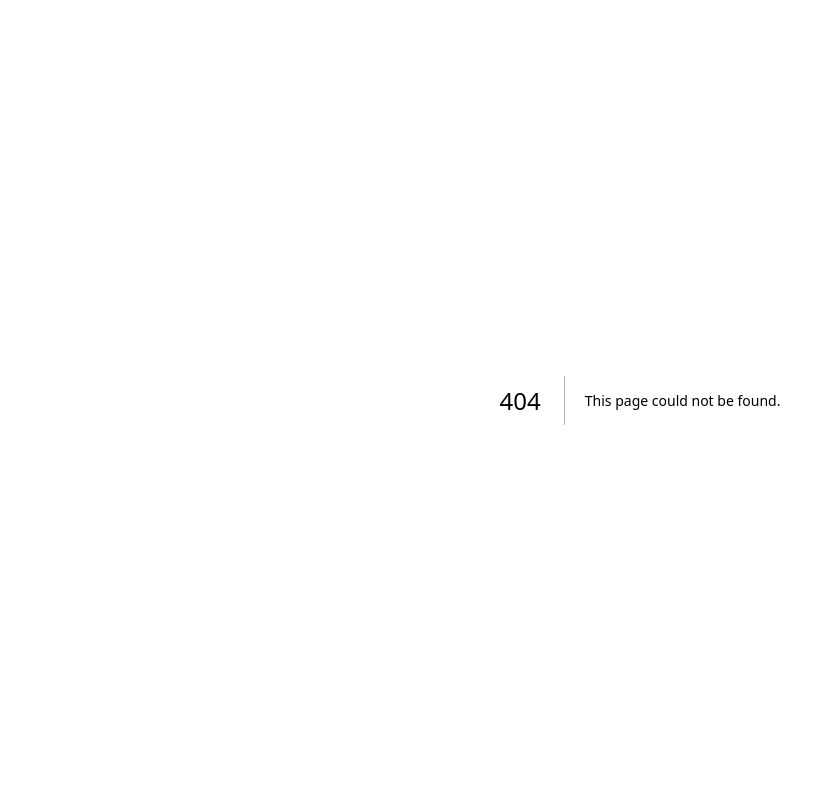
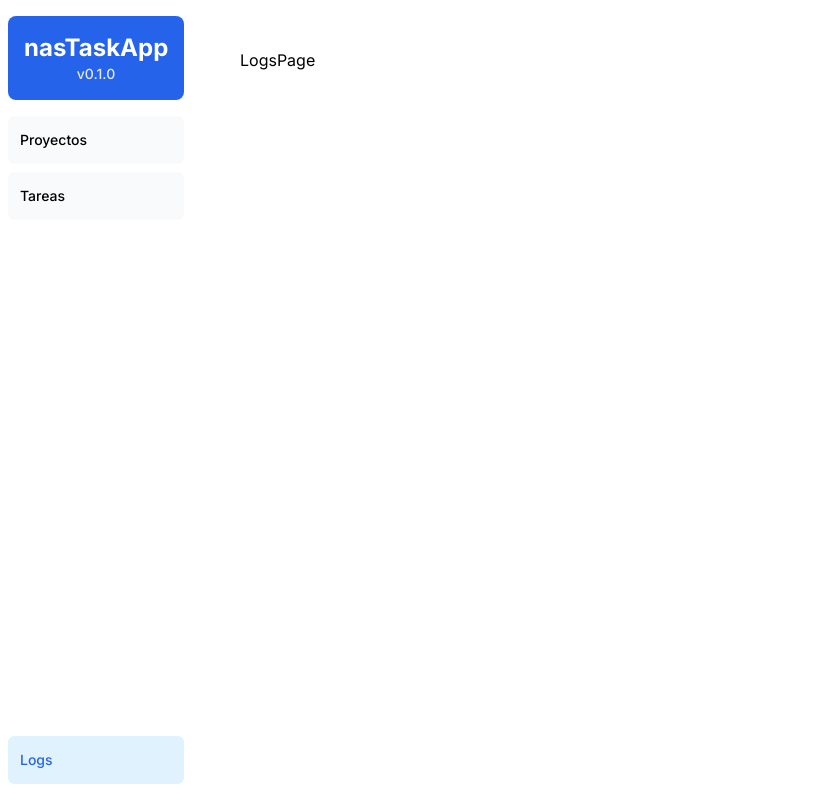
Before and after one commit to JuanLoaiza007/nasTaskApp, a Next.js app: page /logs in a window 1280 px wide. Before the commit this address had no page. Shown: the whole page, without its empty margins (0-835 px from the left). Built offline with nearby package versions, Linux system fonts and the light colour scheme.

Commit message:
add navigation bar inspired by Next.js tutorial

```diff
--- a/src/app/layout.jsx
+++ b/src/app/layout.jsx
@@ -1,5 +1,7 @@
+// [layout.jsx]
 import { Inter } from "next/font/google";
 import "./globals.css";
+import SideNav from "./ui/sideNav";
 
 const inter = Inter({ subsets: ["latin"] });
 
@@ -11,7 +13,14 @@ export const metadata = {
 export default function RootLayout({ children }) {
   return (
     <html lang="en">
-      <body className={inter.className}>{children}</body>
+      <body className={inter.className}>
+        <div className="flex h-screen flex-col md:flex-row md:overflow-hidden">
+          <SideNav />
+          <div className="flex-grow p-6 md:overflow-y-auto md:p-12">
+            {children}
+          </div>
+        </div>
+      </body>
     </html>
   );
 }
--- /dev/null
+++ b/src/app/logs/page.jsx
@@ -0,0 +1,3 @@
+export default function LogsPage() {
+  return <>LogsPage</>;
+}
--- /dev/null
+++ b/src/app/proyectos/page.jsx
@@ -0,0 +1,3 @@
+export default function ProyectosPage() {
+  return <>ProyectosPage</>;
+}
--- /dev/null
+++ b/src/app/tareas/page.jsx
@@ -0,0 +1,3 @@
+export default function TareasPage() {
+  return <>TareasPage</>;
+}
--- /dev/null
+++ b/src/app/ui/sideNav.jsx
@@ -0,0 +1,50 @@
+"use client";
+import Link from "next/link";
+import { AppState } from "@/states/AppState";
+import { usePathname } from "next/navigation";
+
+export default function SideNav() {
+  const useAppState = AppState();
+  const pathname = usePathname();
+
+  return (
+    <div className="flex flex-col h-full w-full md:w-48 px-3 py-4 md:px-2 md:flex-shrink-0">
+      <div className="mb-4 bg-blue-600 text-white text-center p-4 rounded-lg">
+        <Link href="/" className="text-2xl font-bold ">
+          <p>{useAppState.appName}</p>
+          <p className="text-sm font-medium text-slate-200">
+            v{useAppState.appVersion}
+          </p>
+        </Link>
+      </div>
+      <div className="flex flex-col space-y-2">
+        <Link
+          href="/proyectos"
+          className={`flex h-[48px] grow items-center justify-center gap-2 rounded-md bg-gray-50 p-3 text-sm font-medium hover:bg-sky-100 hover:text-blue-600 md:flex-none md:justify-start md:p-2 md:px-3
+
+            ${pathname === "/proyectos" ? "bg-sky-100 text-blue-600" : ""}`}
+        >
+          Proyectos
+        </Link>
+        <Link
+          href="/tareas"
+          className={`flex h-[48px] grow items-center justify-center gap-2 rounded-md bg-gray-50 p-3 text-sm font-medium hover:bg-sky-100 hover:text-blue-600 md:flex-none md:justify-start md:p-2 md:px-3
+
+            ${pathname === "/tareas" ? "bg-sky-100 text-blue-600" : ""}`}
+        >
+          Tareas
+        </Link>
+      </div>
+      <div className="mt-auto">
+        <Link
+          href="/logs"
+          className={`flex h-[48px] grow items-center justify-center gap-2 rounded-md bg-gray-50 p-3 text-sm font-medium hover:bg-sky-100 hover:text-blue-600 md:flex-none md:justify-start md:p-2 md:px-3
+
+            ${pathname === "/logs" ? "bg-sky-100 text-blue-600" : ""}`}
+        >
+          Logs
+        </Link>
+      </div>
+    </div>
+  );
+}
```
